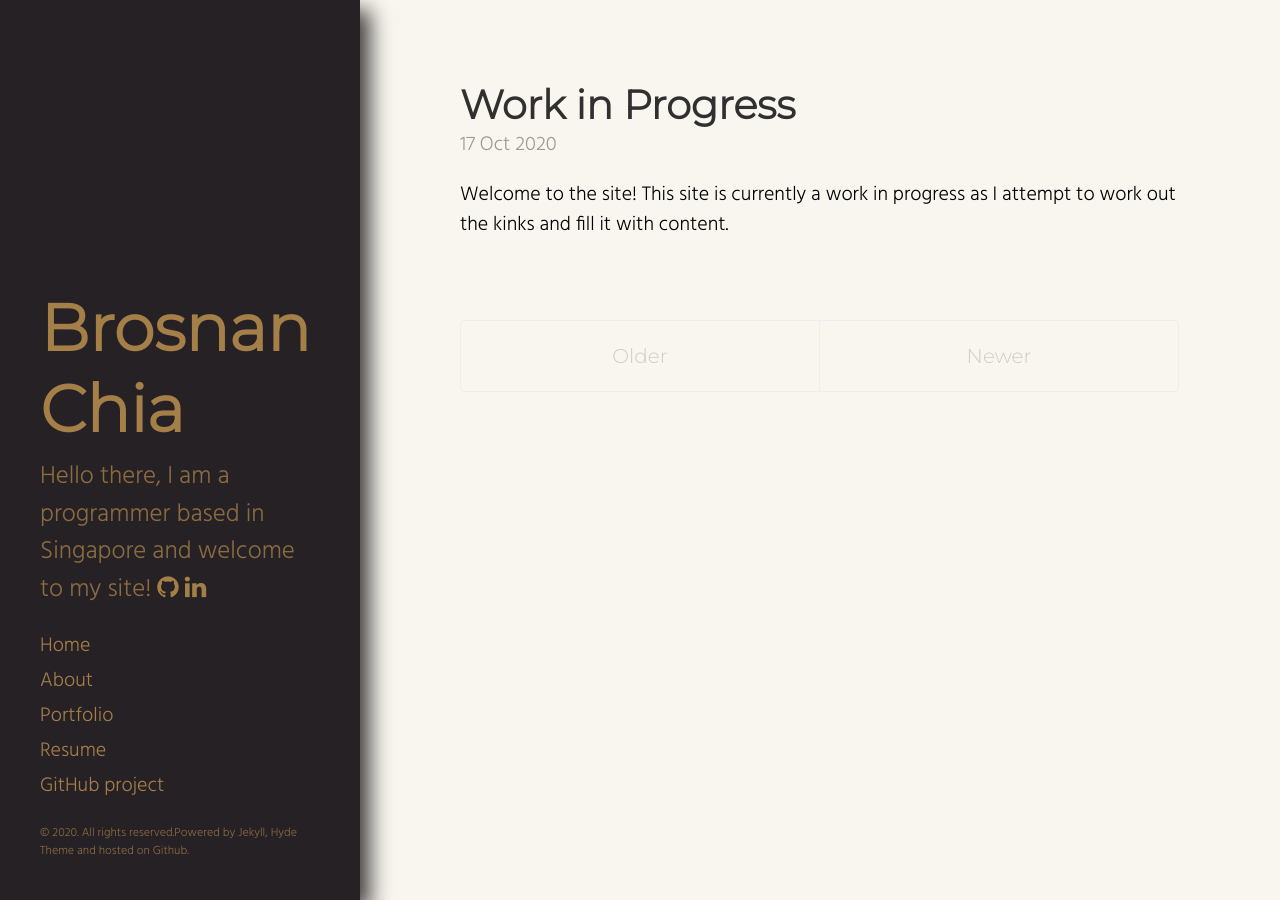
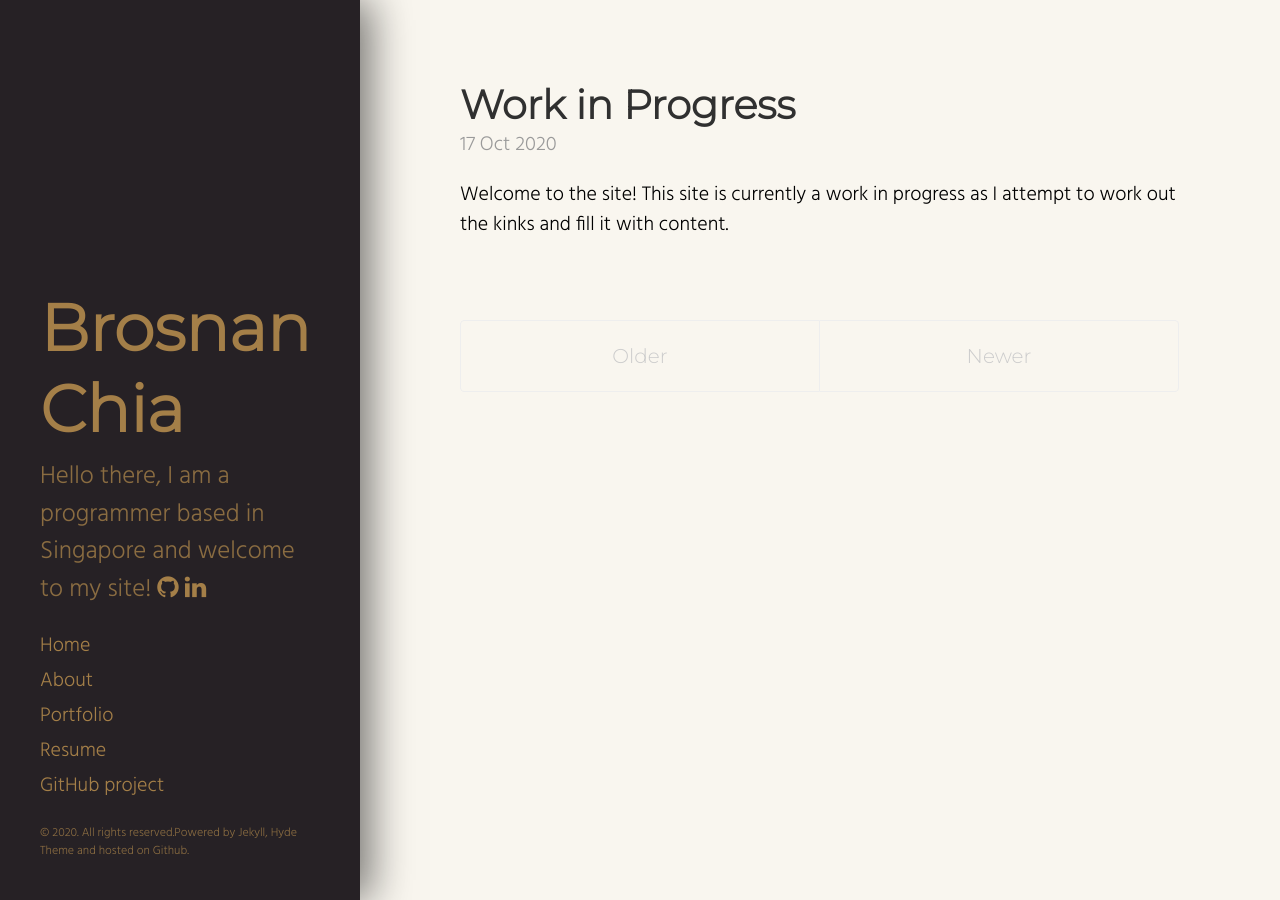
Before and after one commit to broscew/broscew.github.io, a Jekyll site: the page built from index.html, in a window 1280 px wide. Built offline with Jekyll 4.4.1, drawn with Linux system fonts in a browser that asks for light colours; the list of posts is cut into pages by our own code.

Commit message:
change styles

```diff
--- a/public/css/hyde.css
+++ b/public/css/hyde.css
@@ -56,13 +56,13 @@ html {
  */
 
 .sidebar {
+  -webkit-box-shadow: 10px 0px 40px 0px rgba(0,0,0,0.55);
+  -moz-box-shadow: 10px 0px 40px 0px rgba(0,0,0,0.55);
+  box-shadow: 10px 0px 40px 0px rgba(0,0,0,0.55);
   text-align: left;
   padding: 2rem 1rem;
   color: rgba(164, 127, 72,.8);
   background-color: #262125;
-  -webkit-box-shadow: 10px 10px 20px 0px rgba(0,0,0,0.75);
-  -moz-box-shadow: 10px 10px 20px 0px rgba(0,0,0,0.75);
-  box-shadow: 10px 10px 20px 0px rgba(0,0,0,0.75);
 }
 @media (min-width: 48em) {
   .sidebar {
@@ -98,7 +98,7 @@ html {
 }
 a.sidebar-nav-item:hover,
 a.sidebar-nav-item:focus {
-  text-decoration: underline;
+  color: a47f4b;
 }
 .sidebar-nav-item.active {
   font-weight: none;
--- a/public/css/poole.css
+++ b/public/css/poole.css
@@ -235,9 +235,9 @@ img {
   max-width: 100%;
   margin: 0 0 1rem;
   border-radius: 5px;
-  -webkit-box-shadow: 10px 10px 20px 0px rgba(0,0,0,0.75);
-  -moz-box-shadow: 10px 10px 20px 0px rgba(0,0,0,0.75);
-  box-shadow: 10px 10px 20px 0px rgba(0,0,0,0.75);
+  -webkit-box-shadow: 10px 0px 40px 0px rgba(0,0,0,0.55);
+  -moz-box-shadow: 10px 0px 40px 0px rgba(0,0,0,0.55);
+  box-shadow: 10px 0px 40px 0px rgba(0,0,0,0.55);
 }
 
 /* Tables */
```
